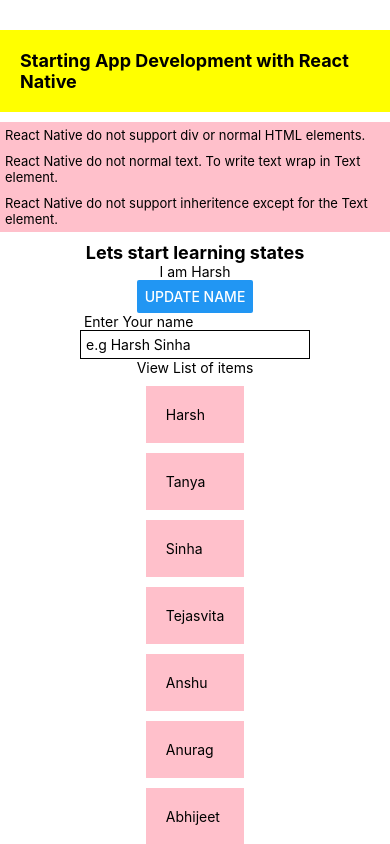
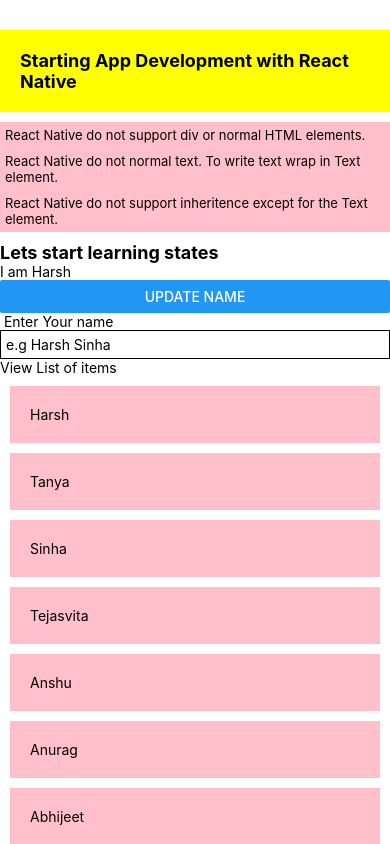
Before and after one commit to harsh6975/First-Mobile-App, a React Native app: screen / in a window 390 px wide. Built offline with nearby package versions, Linux system fonts and the light colour scheme.

Commit message:
FlatList

```diff
--- a/App.js
+++ b/App.js
@@ -7,6 +7,7 @@
   Button,
   TextInput,
   ScrollView,
+  FlatList,
 } from "react-native";
 
 export default function App() {
@@ -34,6 +35,7 @@
 
   return (
     <View style={styles.container}>
+      <ScrollView>
         <View style={styles.header}>
           <Text style={styles.headerText}>
             Starting App Development with React Native{" "}
@@ -72,7 +74,14 @@
             );
           })}
         </ScrollView>
+        <Text>View List of items Using FlatList</Text>
+        <FlatList
+          numColumns={2}
+          data={people}
+          renderItem={({ item }) => <Text style={styles.item}>{item}</Text>}
+        ></FlatList>
         <StatusBar style="auto" />
+      </ScrollView>
     </View>
   );
 }
@@ -112,5 +121,6 @@
     padding: 20,
     marginTop: 10,
     backgroundColor: "pink",
+    marginHorizontal: 10,
   },
 });
```
Lines whose indentation alone changed are shown as unchanged.
